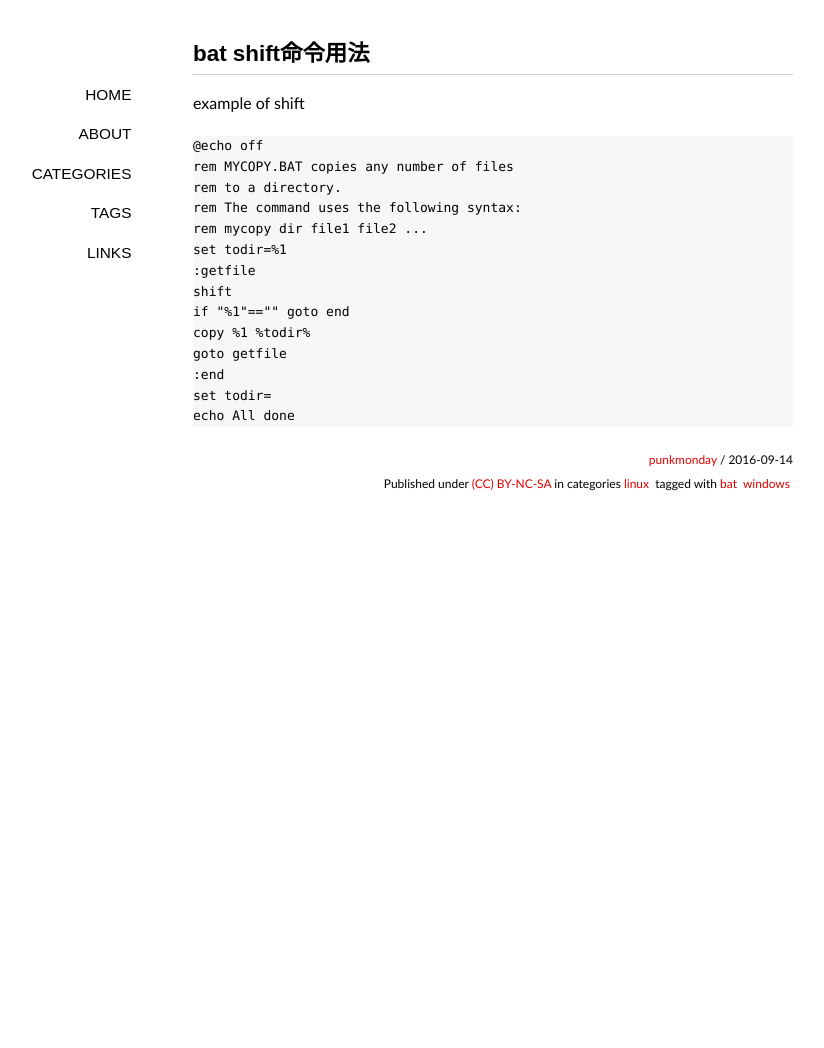
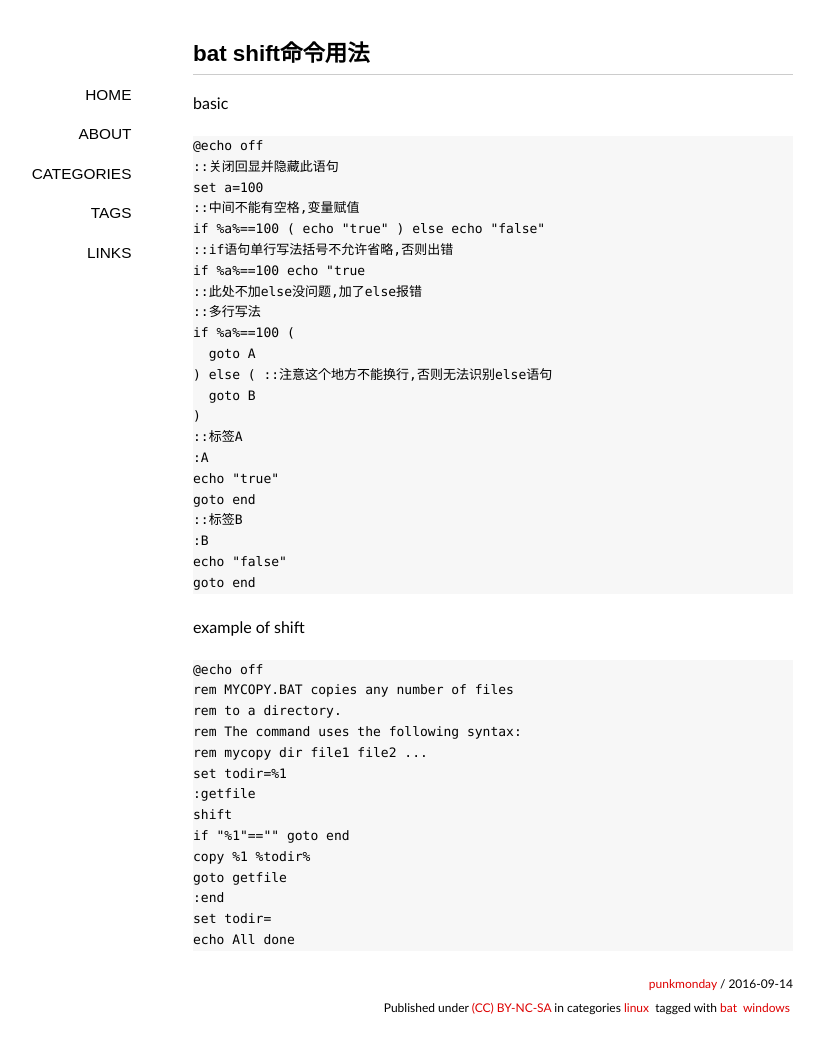
Before and after one commit to punkmonday/punkmonday.github.io, a Jekyll site: the page built from _posts/2016-09-14-bat-script.md, in a window 1280 px wide. Shown: the whole page, without its empty margins (147-971 px from the left). Built offline with Jekyll 4.4.1, drawn with Linux system fonts in a browser that asks for light colours; some web fonts are replaced; comment, search, counter and statistics services are not loaded; before the commit the page ends 900 px from its top, so only the background shows below that.

Commit message:
Updated 2016-09-14-bat-script.md

````diff
--- a/_posts/2016-09-14-bat-script.md
+++ b/_posts/2016-09-14-bat-script.md
@@ -9,6 +9,33 @@ tags:
 categories:
   - linux
 ---
+basic
+
+```
+@echo off
+::关闭回显并隐藏此语句
+set a=100
+::中间不能有空格,变量赋值
+if %a%==100 ( echo "true" ) else echo "false"
+::if语句单行写法括号不允许省略,否则出错
+if %a%==100 echo "true
+::此处不加else没问题,加了else报错
+::多行写法
+if %a%==100 (
+  goto A
+) else ( ::注意这个地方不能换行,否则无法识别else语句
+  goto B
+)
+::标签A
+:A
+echo "true"
+goto end
+::标签B
+:B
+echo "false"
+goto end
+```
+
 example of shift
 
 ```
````
